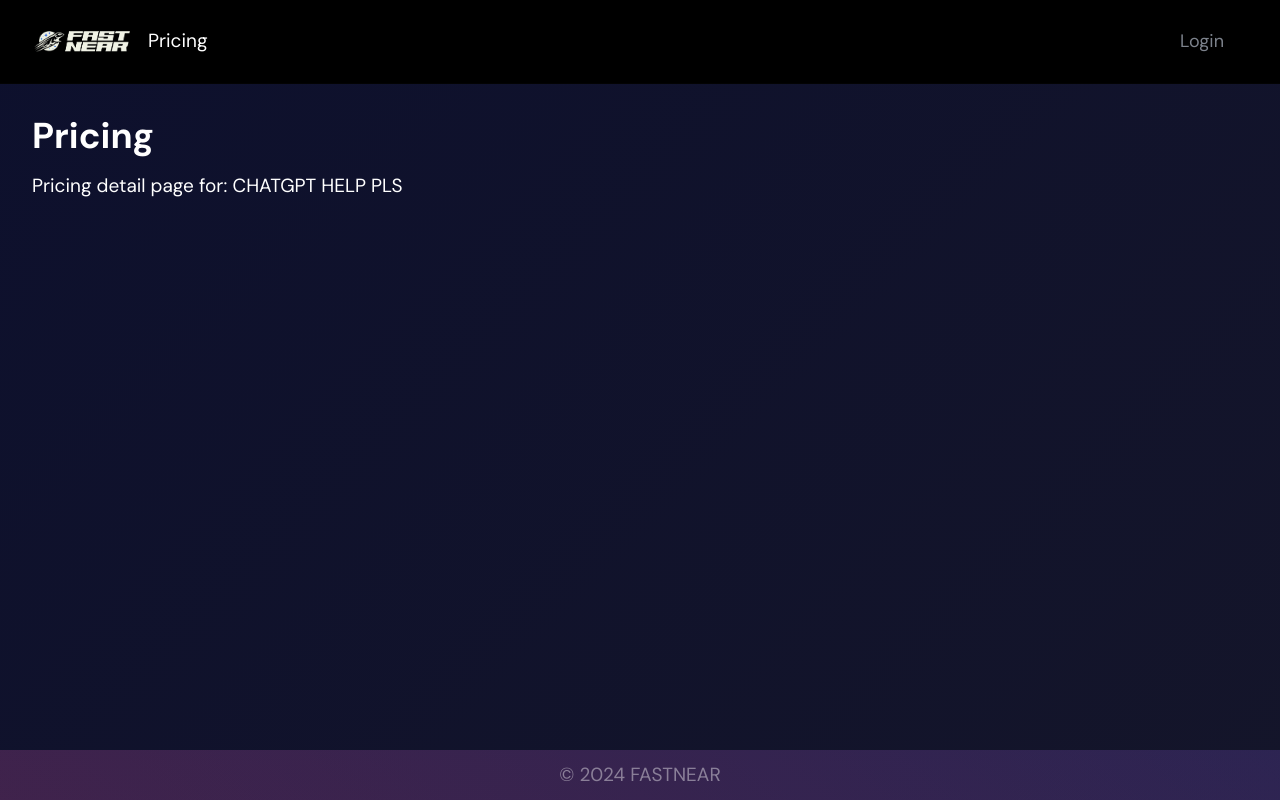
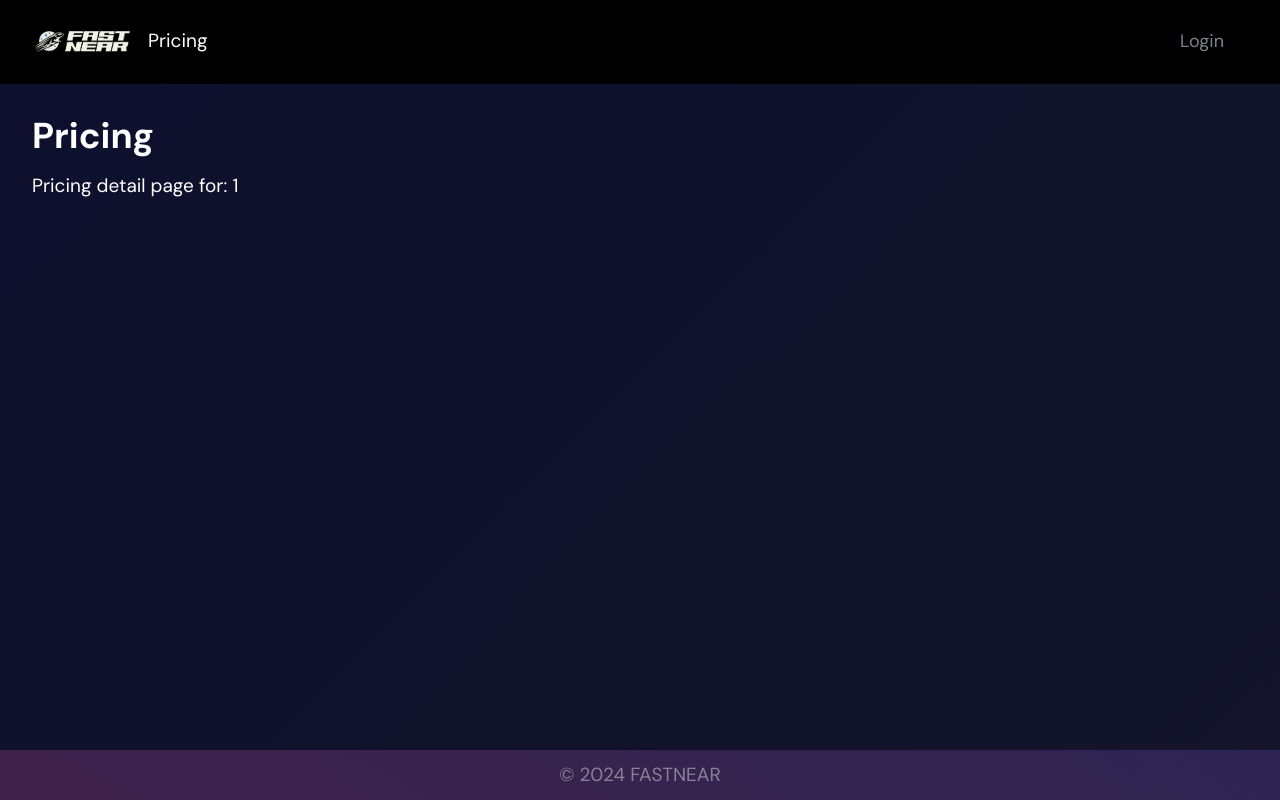
Before and after one commit to fastnear/subscriptions-site, a Next.js app: page /pricing/1 in a window 1280 px wide. Built offline with nearby package versions, Linux system fonts and the light colour scheme.

Commit message:
update plan page to use the async updates to Next 15

```diff
--- a/src/app/pricing/[plan]/page.tsx
+++ b/src/app/pricing/[plan]/page.tsx
@@ -1,53 +1,41 @@
-// TODO: don't worry about this file for a while, getting to know Next
+// src/app/pricing/[plan]/page.tsx
 
-// the detail page for a given plan
-// currently 'free' | 'premium'
-// to add more, see plan-types.ts
-
-import { Metadata } from "next";
+import { Metadata } from 'next';
 
 type PricingParams = {
-    params: {
+    params: Promise<{
         plan: 'free' | 'premium';
-    };
+    }>;
 };
 
 export default async function PricingPlanDetailsPage({ params }: PricingParams) {
-    // interesting await syntax recommended
-    // See: https://nextjs.org/docs/messages/sync-dynamic-apis#possible-ways-to-fix-it
-    const { plan: planType } = await params
-    // console.log('aloha planType', planType)
+    const { plan: planType } = await params;
 
     return (
       <div className="p-8">
           <h1 className="text-4xl font-bold">Pricing</h1>
           <p className="mt-4">
-                Pricing detail page for: CHATGPT HELP PLS
+              Pricing detail page for: {planType.toUpperCase()}
           </p>
       </div>
     );
 }
 
-// dynamic metadata
-// See: https://nextjs.org/docs/app/api-reference/functions/generate-metadata
 export async function generateMetadata({ params }: PricingParams): Promise<Metadata> {
-    const { plan: planType } = await params
-    // console.log('alohaz planType', planType)
+    const { plan: planType } = await params;
 
-    let planTitle = 'Invalid plan'
+    let planTitle = 'Invalid plan';
     switch (planType) {
     case 'free':
-            planTitle = 'Free plan'
+        planTitle = 'Free Plan';
         break;
     case 'premium':
-            planTitle = 'Premium Services'
+        planTitle = 'Premium Services';
         break;
     }
 
-    const metadata: Metadata = {
+    return {
         title: `${planTitle} | FASTNEAR`,
         description: 'Pricing plans and blazing fast subscription options.',
+    };
 }
-
-    return metadata
-}
```
Lines whose indentation alone changed are shown as unchanged.
